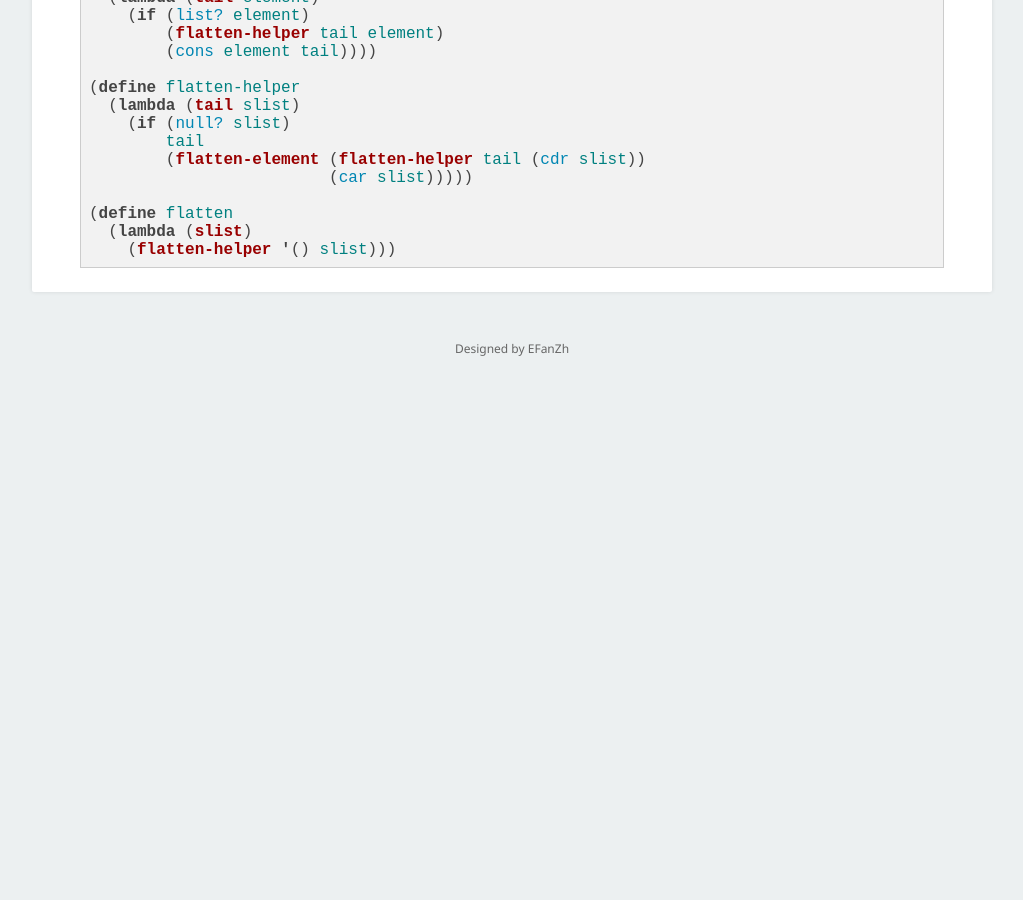
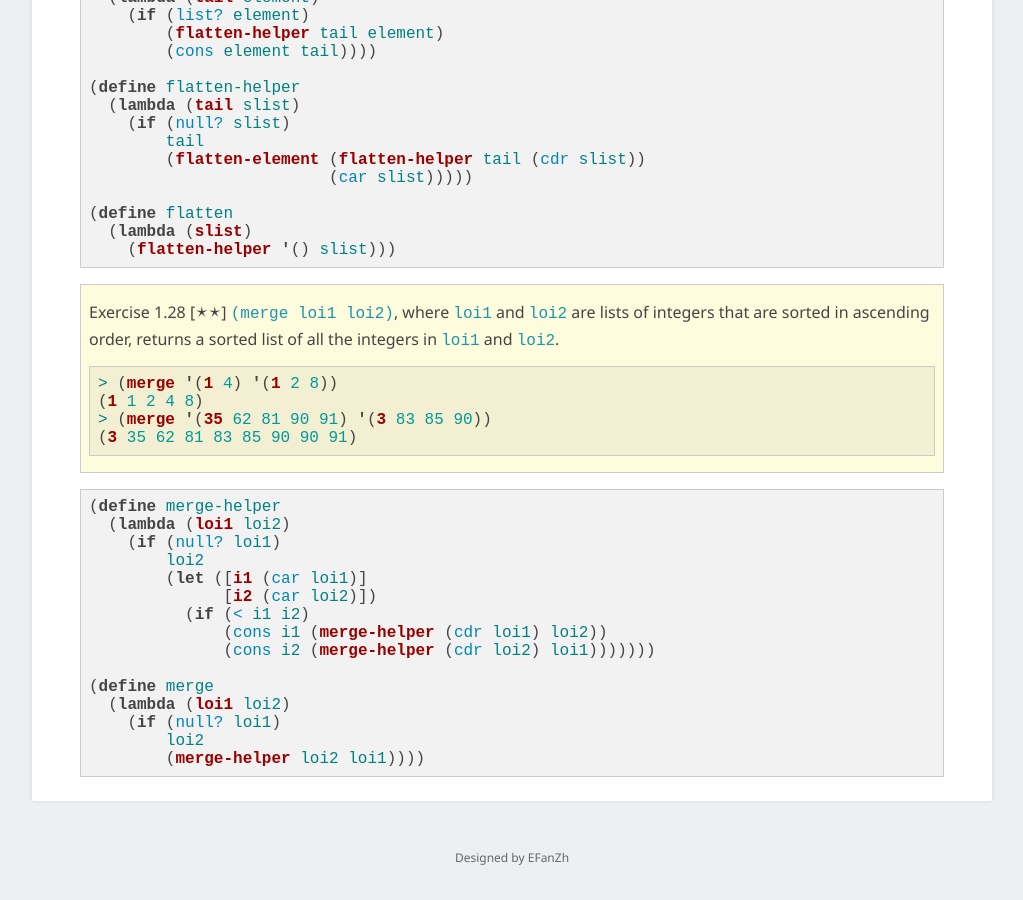
Before and after one commit to EFanZh/efanzh.github.io, a Jekyll site: the page built from _posts/2017-08-06-essentials-of-programming-languages-exercises.md, in a window 1280 px wide and 900 px high, scrolled down 11400 px. Shown: the whole window, without its empty margins (128-1151 px from the left). Built offline with Jekyll 4.4.1, drawn with Linux system fonts in a browser that asks for light colours; formulas are drawn with MathJax 3; before the commit the page ends 11805 px from its top, so only the background shows below that.

Commit message:
Add EOPL exercise 1.28

````diff
--- a/_posts/2017-08-06-essentials-of-programming-languages-exercises.md
+++ b/_posts/2017-08-06-essentials-of-programming-languages-exercises.md
@@ -561,3 +561,32 @@ $$ v _ n + sum _ (i = 0) ^ (i = n - 1) v _ i $$, which equals to $$ sum _ (i = 0
   (lambda (slist)
     (flatten-helper '() slist)))
 ```
+
+> Exercise 1.28 [🟉🟉] `(merge loi1 loi2)`, where `loi1` and `loi2` are lists of integers that are sorted in ascending
+> order, returns a sorted list of all the integers in `loi1` and `loi2`.
+>
+> ```scheme
+> > (merge '(1 4) '(1 2 8))
+> (1 1 2 4 8)
+> > (merge '(35 62 81 90 91) '(3 83 85 90))
+> (3 35 62 81 83 85 90 90 91)
+> ```
+
+
+```racket
+(define merge-helper
+  (lambda (loi1 loi2)
+    (if (null? loi1)
+        loi2
+        (let ([i1 (car loi1)]
+              [i2 (car loi2)])
+          (if (< i1 i2)
+              (cons i1 (merge-helper (cdr loi1) loi2))
+              (cons i2 (merge-helper (cdr loi2) loi1)))))))
+
+(define merge
+  (lambda (loi1 loi2)
+    (if (null? loi1)
+        loi2
+        (merge-helper loi2 loi1))))
+```
````
